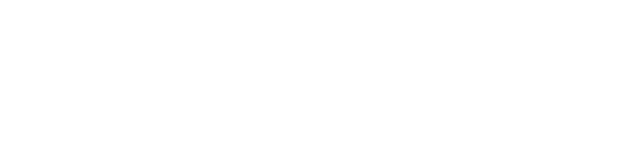
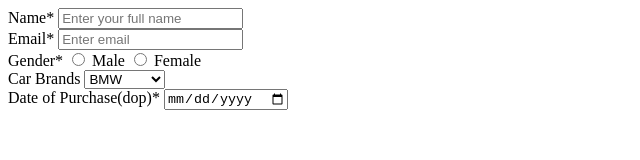
Before and after one commit to acciojob/car-insurance-form-rohitkr01, a website: page main.html in a window 1280 px wide. Shown: the whole page, without its empty margins (0-640 px from the left). Drawn offline with Linux system fonts and the light colour scheme.

Commit message:
created a submission

```diff
--- a/main.html
+++ b/main.html
@@ -7,6 +7,37 @@
 </head>
 
 <body>
+
+	<form method="post">
+		<label for="name">Name*</label>
+		<input type="text" id="name" name="name" placeholder="Enter your full name" required>
+		<br>
+
+		<label for="email">Email* </label>
+		<input type="email" id="email" name="email" placeholder="Enter email" required>
+		<br>
+
+		<label fro="gender">Gender*</label>
+		<input type="radio" id="male" name="male" value="male" required>
+		<label for="male">Male</label>
+		<input type="radio" id="female" name="female" value="female" required>
+		<label for="Male">Female</label>
+
+		<br>
+		<label for="car-brands">Car Brands</label>
+		<select id="car-brands" name="car-brands">
+			<option value="bmw">BMW</option>
+			<option value="audi">Audi</option>
+			<option value="mercedez">Mercedez</option>
+		</select>
+		<br>
+
+		<label for"dop>Date of Purchase(dop)*</label>
+		<input type="date" id="dop" name="dop" required>
+
+
+	</form>
+
 	<!-- the entire body must be written by student -->
     <script type="text/javascript" src="./script.js">
 </script>
```
